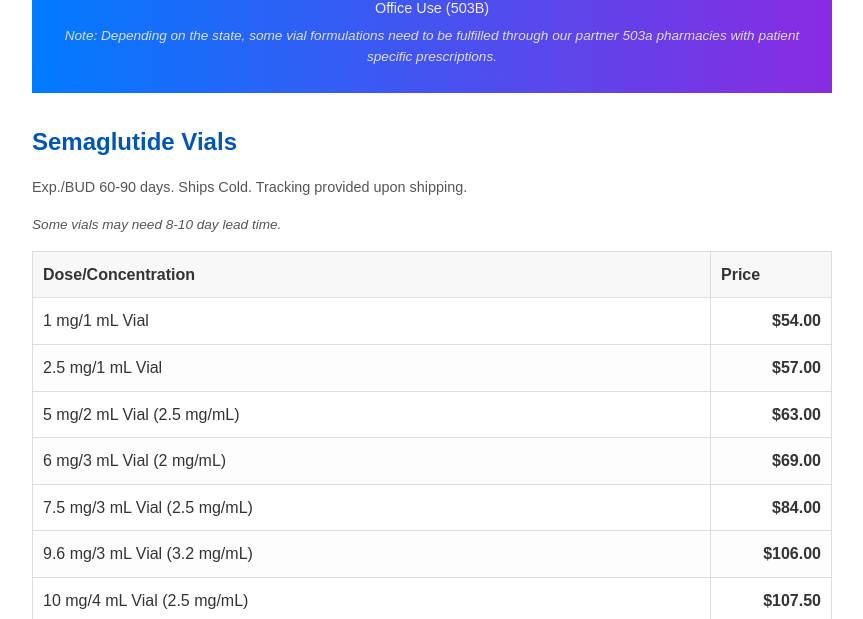
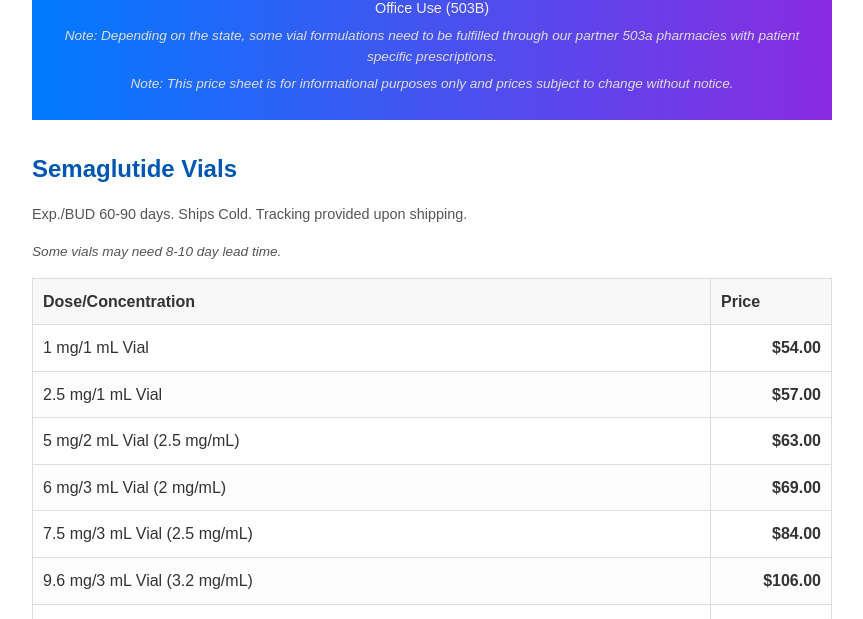
Before and after one commit to okapetanios/print_price_list, a plain HTML site: page index.html in a window 1280 px wide. Shown: the part 181-800 px from the top of the page, without its empty margins (208-1071 px from the left). Drawn offline with Linux system fonts and the light colour scheme.

Commit message:
Update index.html

```diff
--- a/index.html
+++ b/index.html
@@ -12,6 +12,8 @@
         <h1>SlimCare Rx Price List</h1>
         <p>Office Use (503B)</p>
         <p class="note">Note: Depending on the state, some vial formulations need to be fulfilled through our partner 503a pharmacies with patient specific prescriptions.</p>
+<p class="note">Note: This price sheet is for informational purposes only and prices subject to change without notice.</p>
+
     </header>
 
     <section class="product-category">
```
